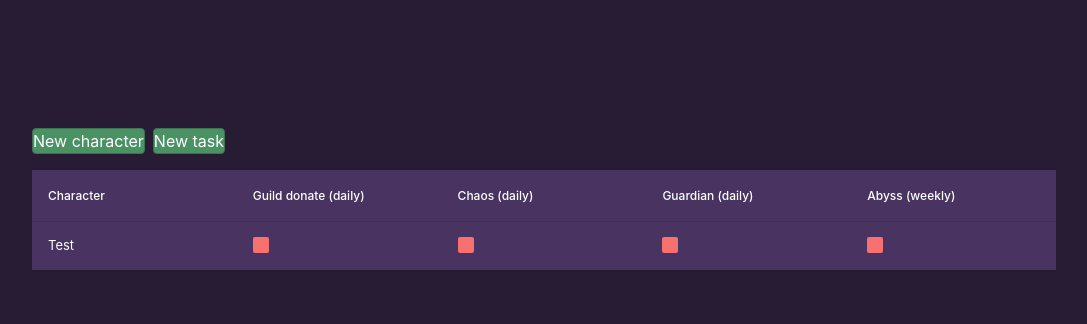
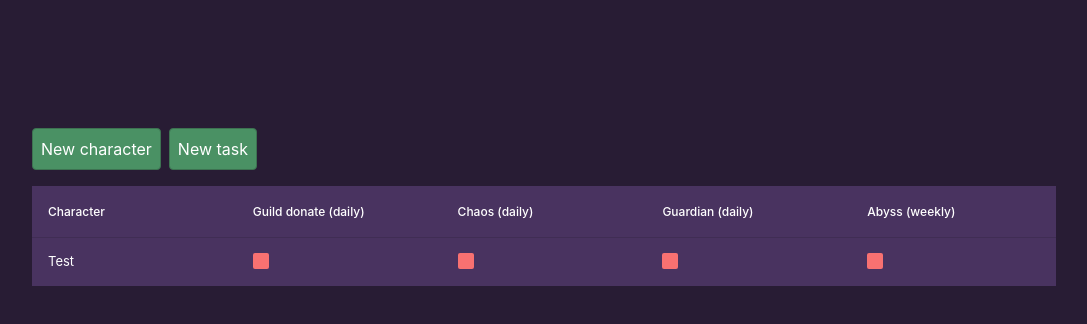
Before and after one commit to stornquist/lost-ark-tracker, a React (Create React App) app: page / in a window 1280 px wide. Shown: the top 324 px of the page, without its empty margins (96-1183 px from the left). Built offline with nearby package versions, Linux system fonts and the light colour scheme.

Commit message:
fix(Button): fix classes and props

```diff
--- a/src/components/Button/Button.js
+++ b/src/components/Button/Button.js
@@ -1,26 +1,26 @@
 import React from 'react';
 import cn from 'classnames';
 
-const paddingMap = {
-  sm: 1,
-  md: 2,
-  lg: 3,
-};
-
-const Button = ({ size, onClick, label, color, className }) => {
+const Button = ({ size, onClick, label, color, className, type, ...rest }) => {
   const classes = cn(
-    'mb-4 rounded border saturate-50 hover:saturate-100',
+    'mb-4 p-2 rounded border saturate-50 hover:saturate-100',
     className,
     {
       'bg-purple-400 border-purple-500': !color,
       'bg-green-600 border-green-700': color === 'green',
       'bg-red-600 border-red-700': color === 'red',
-      [`p-${paddingMap[size]}`]: size,
+      'p-1': size === 'sm',
+      'p-3': size === 'lg',
     }
   );
 
   return (
-    <button onClick={onClick} className={classes}>
+    <button
+      onClick={onClick ? onClick : undefined}
+      className={classes}
+      type={type ? type : 'button'}
+      {...rest}
+    >
       {label}
     </button>
   );
```
